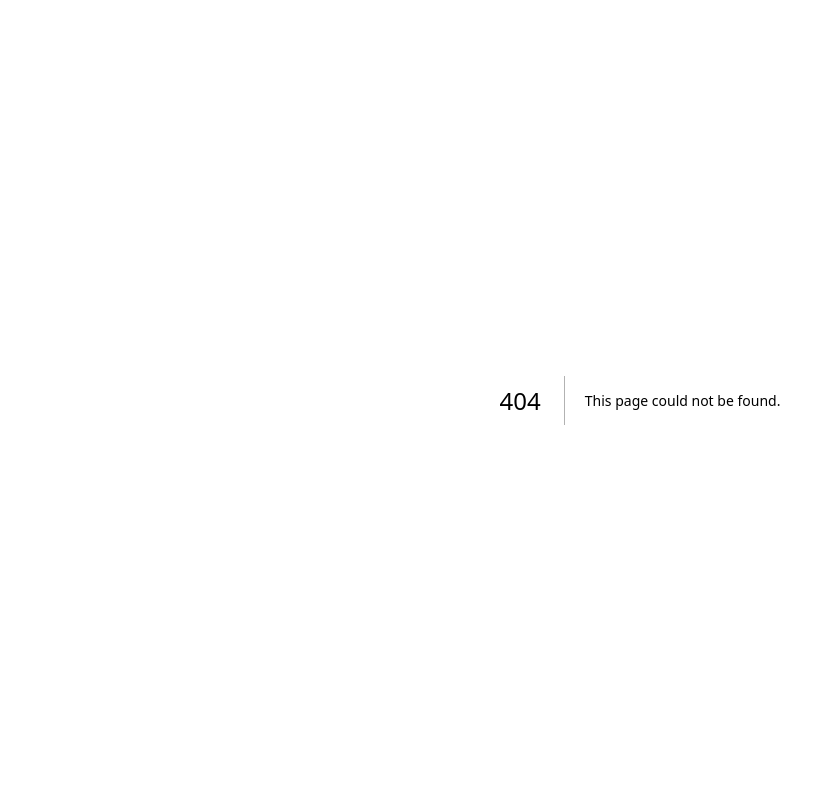
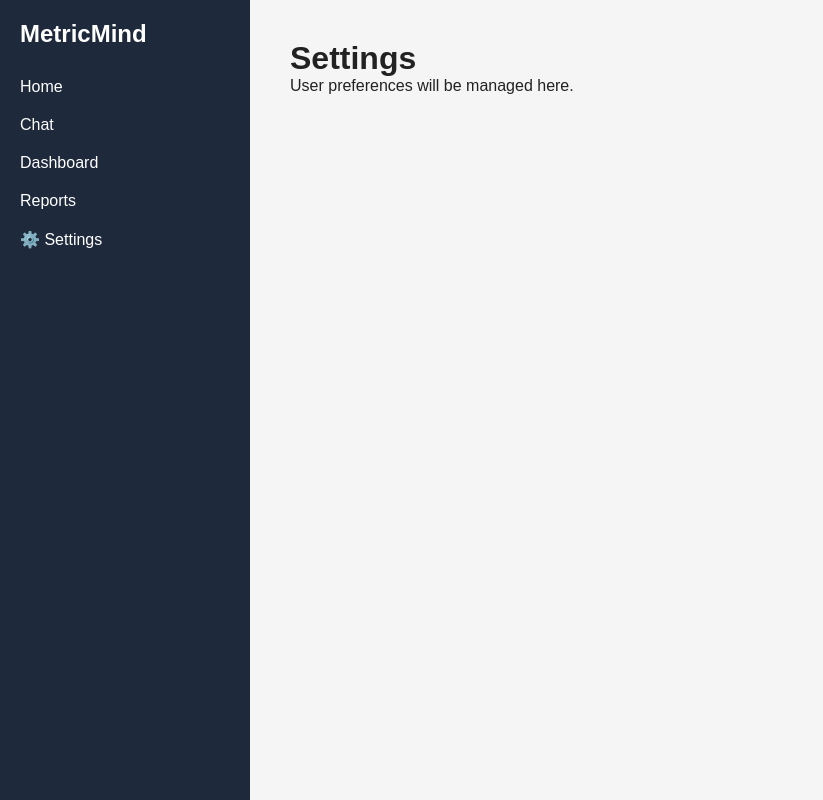
Before and after one commit to sreejagubbala/metric-mind, a Next.js app in the folder frontend/: page /settings in a window 1280 px wide. Before the commit this address had no page. Shown: the whole page, without its empty margins (0-823 px from the left). Built offline with nearby package versions, Linux system fonts and the light colour scheme.

Commit message:
Added Sidebar, Reports page, Settings page, and updated Dashboard layout

```diff
--- /dev/null
+++ b/frontend/app/settings/page.tsx
@@ -0,0 +1,20 @@
+import Sidebar from "../../components/Sidebar";
+
+export default function Settings() {
+  return (
+    <div style={{ display: "flex" }}>
+      <Sidebar />
+
+      <main
+        style={{
+          padding: "40px",
+          flex: 1,
+        }}
+      >
+        <h1>Settings</h1>
+
+        <p>User preferences will be managed here.</p>
+      </main>
+    </div>
+  );
+}
```
